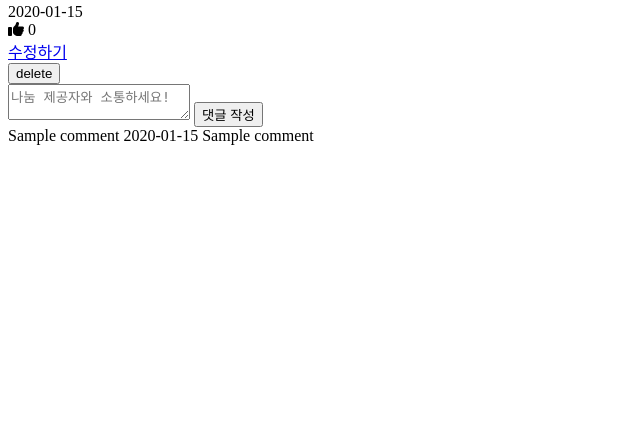
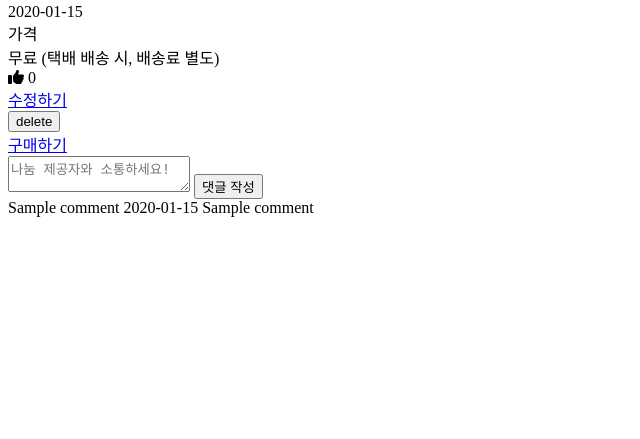
Before and after one commit to seoljiwon/nanum_market, a Flask app: page /post/1 in a window 1280 px wide. Shown: the part 252-691 px from the top of the page, without its empty margins (0-640 px from the left). Run offline with Flask 2, Linux system fonts and the light colour scheme; the visitor is signed in with stand-in values (Sample User, id 1); a database or web service that is not in the repository returns one stand-in record (values such as "Sample title"); data that the repository does not hold is empty; some libraries are stand-ins or nearby versions.

Commit message:
feat: add default price

```diff
--- a/templates/post/post_detail.html
+++ b/templates/post/post_detail.html
@@ -30,13 +30,17 @@
         <div>{{ post[4] }}</div>
       </div>
       <div>
-      <div>
-        <img src="/static/{{ post[5] }}" alt="" width = "100">
-      </div>
+        <div>
+          <img src="/static/{{ post[5] }}" alt="" width = "100">
+        </div>
       </div>
       <div>
         <div>작성일자</div>
         <div>{{ post[6].strftime("%Y년 %m월 %d일 %H시 %M분") }}</div>
+      </div>
+      <div>
+        <div>가격</div>
+        <div>무료 (택배 배송 시, 배송료 별도)</div>
       </div>
       <div id="like-{{ post[0] }}">
         {% if is_liked %}
@@ -47,10 +51,13 @@
         <span id="like__count">{{ like_count }}</span>
       </div>
       <div>
-        <a href="update/{{ post[0] }}">수정하기</a>
-        <form action="/post/delete/{{ post[0] }}" method="POST">
+        <a href="{{ post[0] }}/update">수정하기</a>
+        <form action="/post/{{ post[0] }}/delete" method="POST">
           <input onclick="alert('정말 삭제하시겠습니까?')" type="submit" value="delete">
         </form>
+      </div>
+      <div>
+        <a href="{{ post[0] }}/buy">구매하기</a>
       </div>
 
       <div class="post__comment">
```
